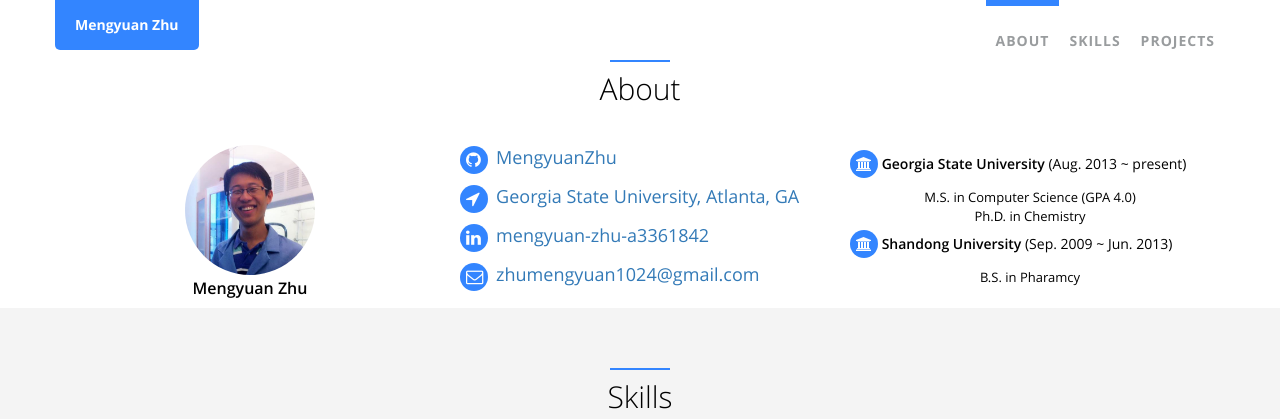
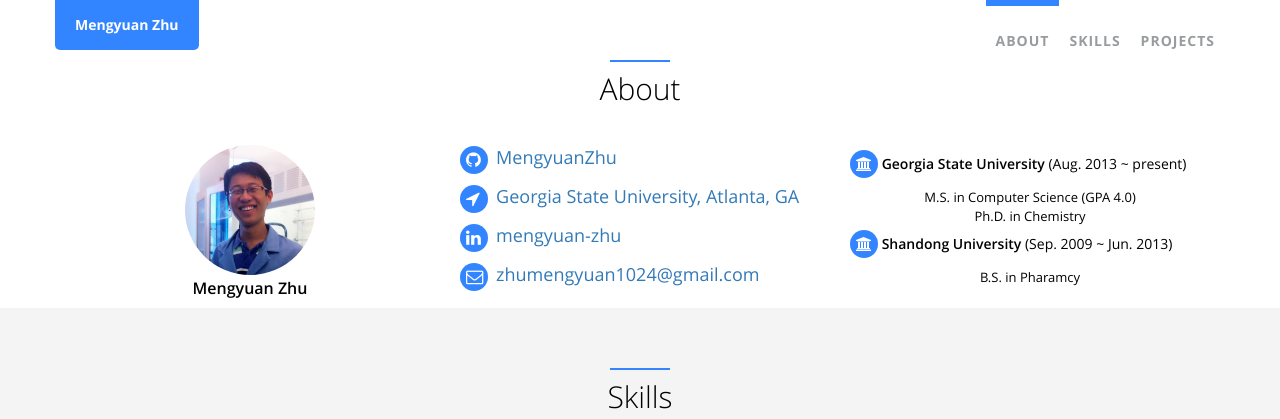
Before and after one commit to MengyuanZhu/MengyuanZhu.github.io, a Jekyll site: the page built from index.html, in a window 1280 px wide and 900 px high. Shown: the top 419 px of the window. Built offline with Jekyll 4.4.1, drawn with Linux system fonts in a browser that asks for light colours.

Commit message:
info update

```diff
--- a/_config.yml
+++ b/_config.yml
@@ -16,7 +16,7 @@
   last_name: Zhu  # Be used at index page about me section.
   avatar: static/assets/img/landing/avatar.jpg  # upload your avatar at directory and edit it.
   github_username: MengyuanZhu  # Leave blank if you don't have now
-  linkedin_id: mengyuan-zhu-a3361842 # Leave blank if you don't have now
+  linkedin_id: mengyuan-zhu # Leave blank if you don't have now
   email: zhumengyuan1024@gmail.com  # Leave blank if you don't have now
   cv: # A online CV can be printed as PDF, leave blank if you don't have now
 
```
